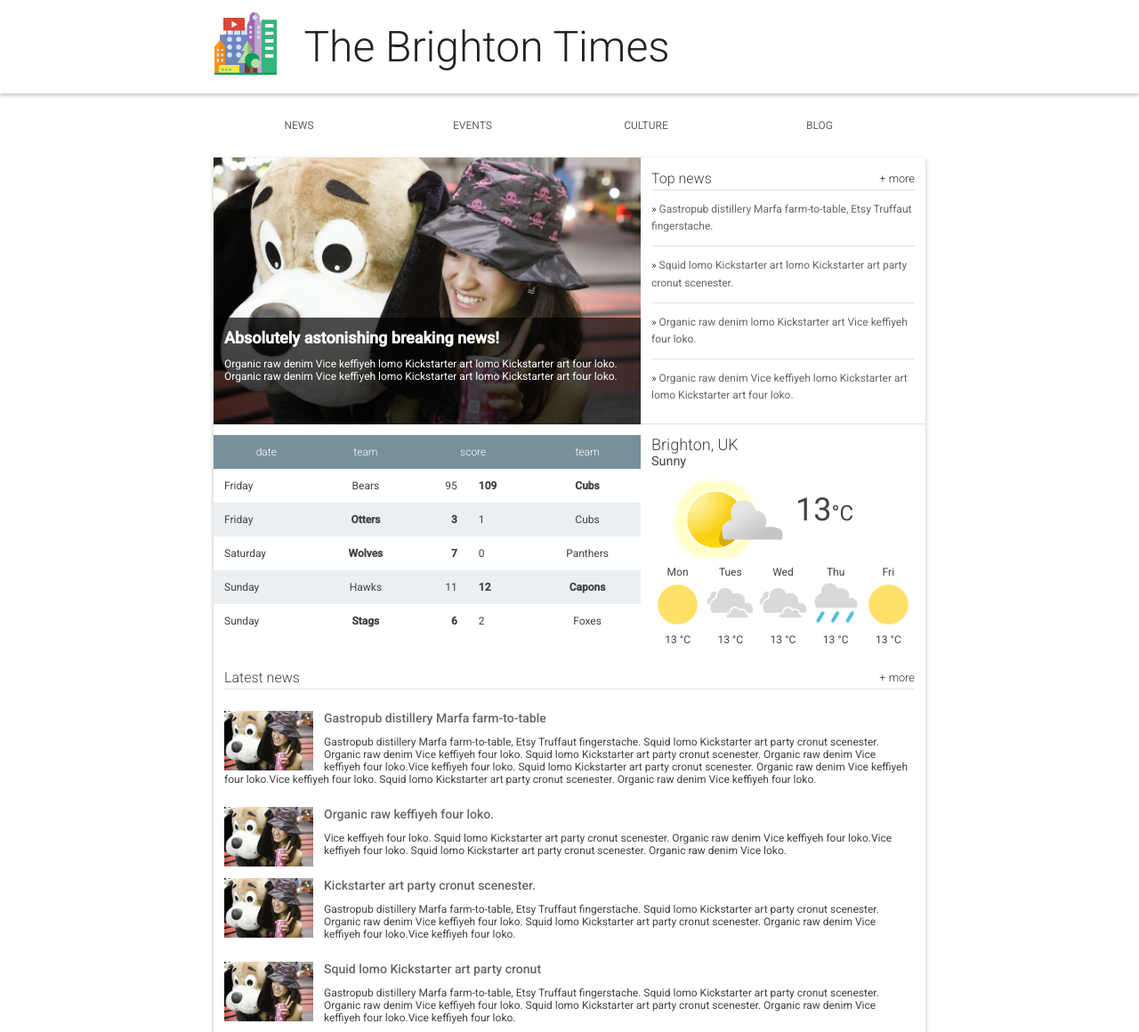
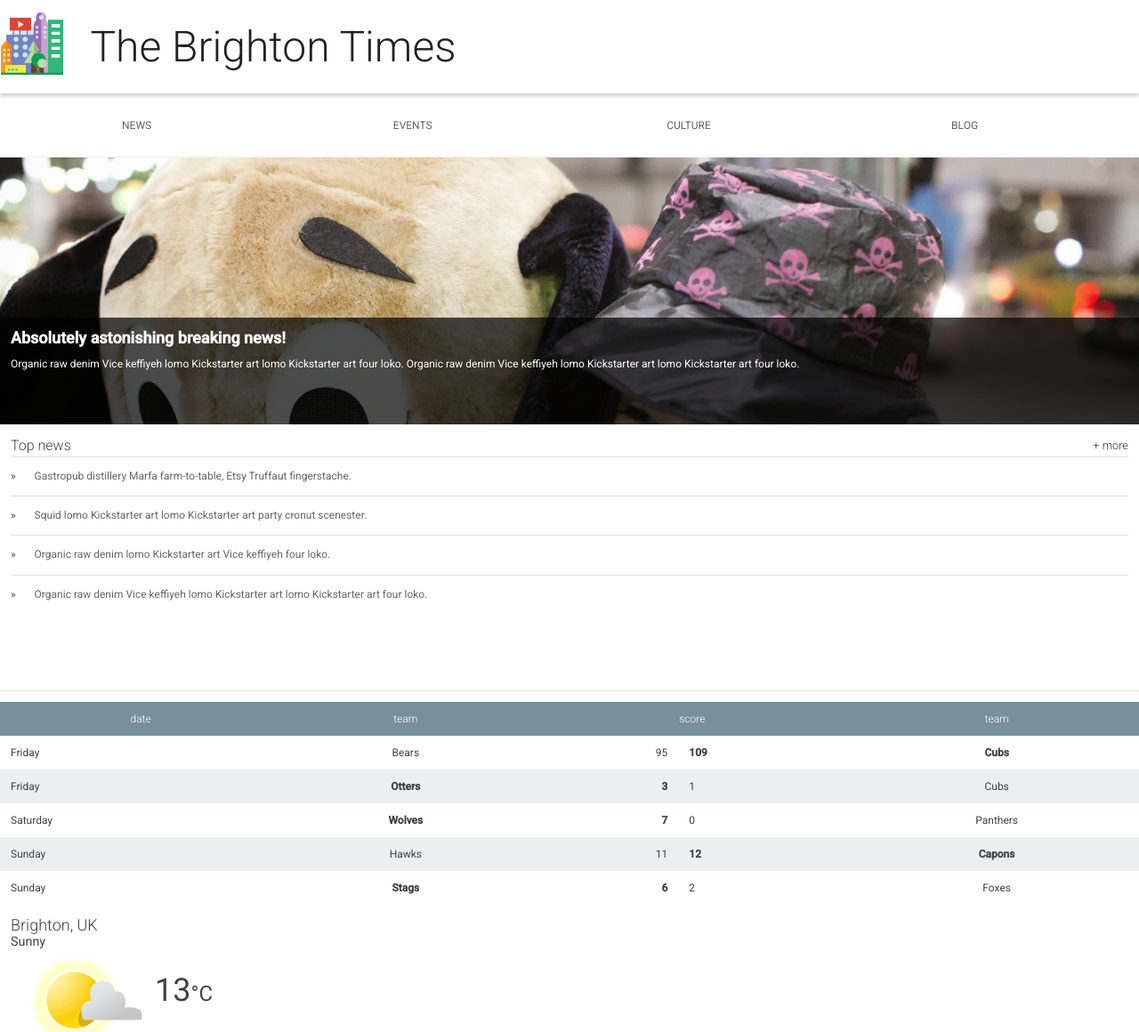
Before and after one commit to plainvaingirl/plainvaingirl.github.io, a plain HTML site: page rwd/index.html in a window 1280 px wide. Shown: the top 1160 px of the page at 89% size. Drawn offline with Linux system fonts and the light colour scheme; files whose address does not match are found by name.

Commit message:
responsive

```diff
--- a/rwd/main.css
+++ b/rwd/main.css
@@ -53,7 +53,7 @@ ul {
 }
 
 .header__inner {
-  width: 800px;
+  width: 100%;
   margin-left: auto;
   margin-right: auto;
 }
@@ -81,7 +81,7 @@ ul {
  */
 
 .nav {
-  width: 800px;
+  width: 100%;
   margin-left: auto;
   margin-right: auto;
 }
@@ -105,6 +105,7 @@ ul {
 .nav a {
   text-decoration: none;
   color: #616161;
+  padding: 1.5em;
 }
 
 .nav a:hover {
@@ -121,7 +122,7 @@ ul {
 
 main {
   box-shadow: 0 2px 5px rgba(0, 0, 0, 0.26);
-  width: 800px;
+  width: 100%;
   margin-left: auto;
   margin-right: auto;
 }
@@ -141,7 +142,7 @@ main {
 
 .hero {
   float: left;
-  width: 480px;
+  width: 100%;
   position: relative;
   background-image: url("./images/dog.jpg");
   background-size: cover;
@@ -169,7 +170,7 @@ main {
 
 .top-news {
   float: right;
-  width: 320px;
+  width: 100%;
   height: 300px;
   border-bottom: 1px solid #E0E0E0;
   padding: 1em;
@@ -199,6 +200,7 @@ main {
 .top-news__item a {
   text-decoration: none;
   color: #666;
+  padding: 1.5em;
 }
 
 .top-news__item a:hover,
@@ -214,7 +216,7 @@ main {
  */
 
 .scores {
-  width: 480px;
+  width: 100%;
   float: left;
   padding-top: 1em;
 }
@@ -264,7 +266,7 @@ main {
 
 .weather {
   float: right;
-  width: 320px;
+  width: 100%;
   padding: 1em;
 }
 
@@ -329,7 +331,7 @@ main {
 }
 
 .snippet__thumbnail {
-  width: 100px;
+  width: 100%;
   float: left;
   margin-right: 1em;
 }
@@ -341,6 +343,7 @@ main {
 .snippet__title a {
   text-decoration: none;
   color: #666;
+  padding: 1.5em;
 }
 
 .snippet__title a:hover,
@@ -369,4 +372,5 @@ footer li {
 footer a {
   text-decoration: none;
   color: #333;
+  padding: 1.5em;
 }
```
